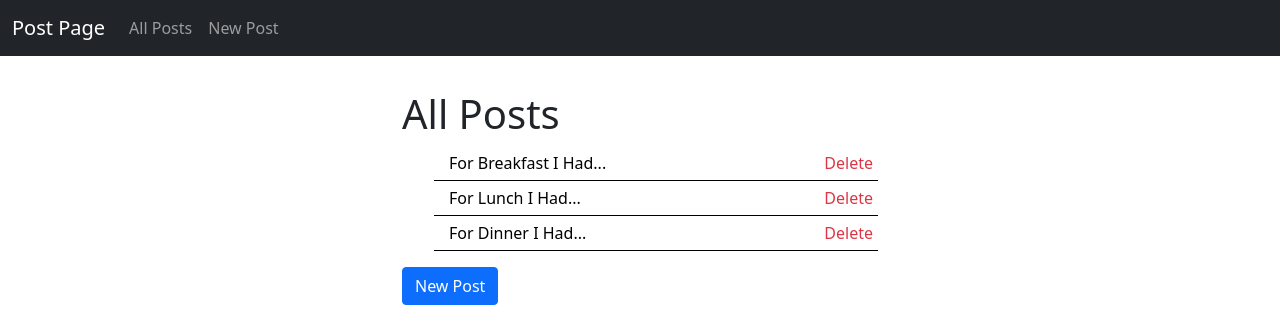
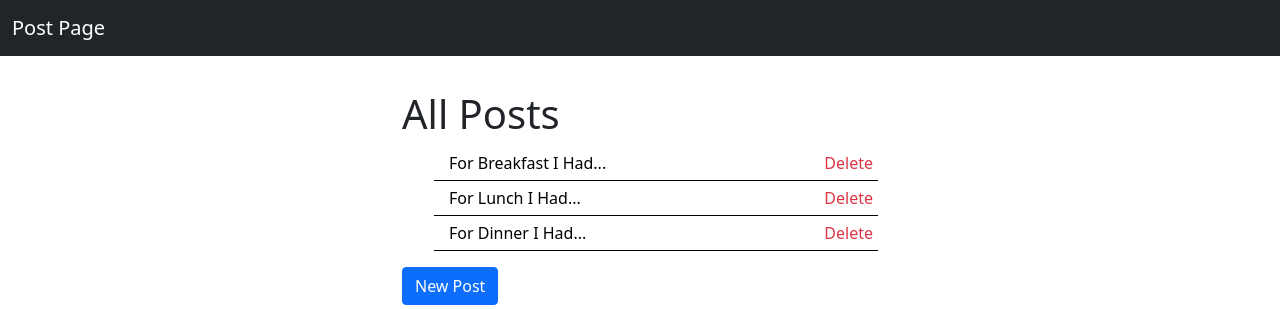
Before and after one commit to arjunycoding/post_page, a Flask app: page / in a window 1280 px wide. Shown: the top 309 px of the page. Run offline with Flask 2, Linux system fonts and the light colour scheme.

Commit message:
changed the top bar

```diff
--- a/templates/base.html
+++ b/templates/base.html
@@ -24,14 +24,6 @@
         <span class="navbar-toggler-icon"></span>
       </button>
       <div class="collapse navbar-collapse" id="navbarNav">
-        <ul class="navbar-nav">
-          <li class="nav-item">
-            <a class="nav-link" href="{{ url_for('get_all_posts') }}">All Posts</a>
-          </li>
-          <li class="nav-item">
-            <a class="nav-link" href="{{ url_for('new_post') }}">New Post</a>
-          </li>
-        </ul>
       </div>
     </div>
   </nav>
```
